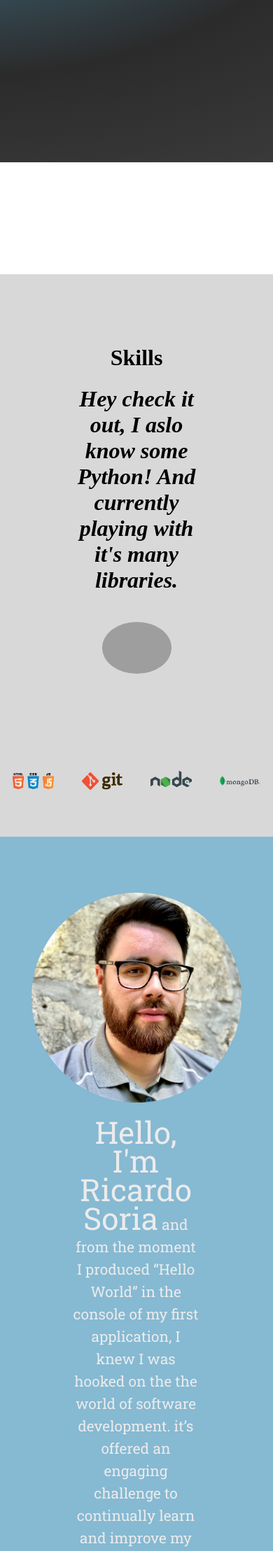
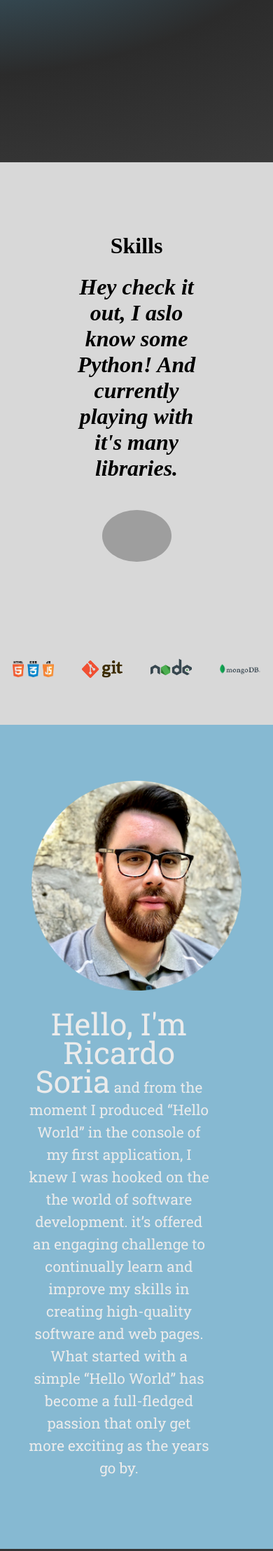
Before and after one commit to rsoria21/personalsite, a PHP site: page / in a window 390 px wide. Shown: the part 597-2814 px from the top of the page at 70% size. Run offline with PHP 8.4, Linux system fonts and the light colour scheme; some libraries are stand-ins or nearby versions; grey boxes are pictures that could not be loaded.

Commit message:
fixing margin and padding issues thoughout

```diff
--- a/CSS/style.css
+++ b/CSS/style.css
@@ -133,9 +133,6 @@ body {
   margin: 20px 20px 50px;
 }
 @media screen and (max-width: 700px) {
-  .mySlides {
-    margin-top: 10rem;
-  }
   .skill-image {
     width: 50%;
   }
@@ -200,8 +197,8 @@ body {
   }
 
   .about-text {
-    padding-left: 3rem;
-    margin: 1rem;
+    /* padding-left: 3rem; */
+    /* margin: 1rem; */
     font-size: 1.3rem;
     line-height: 2rem;
   }
```
